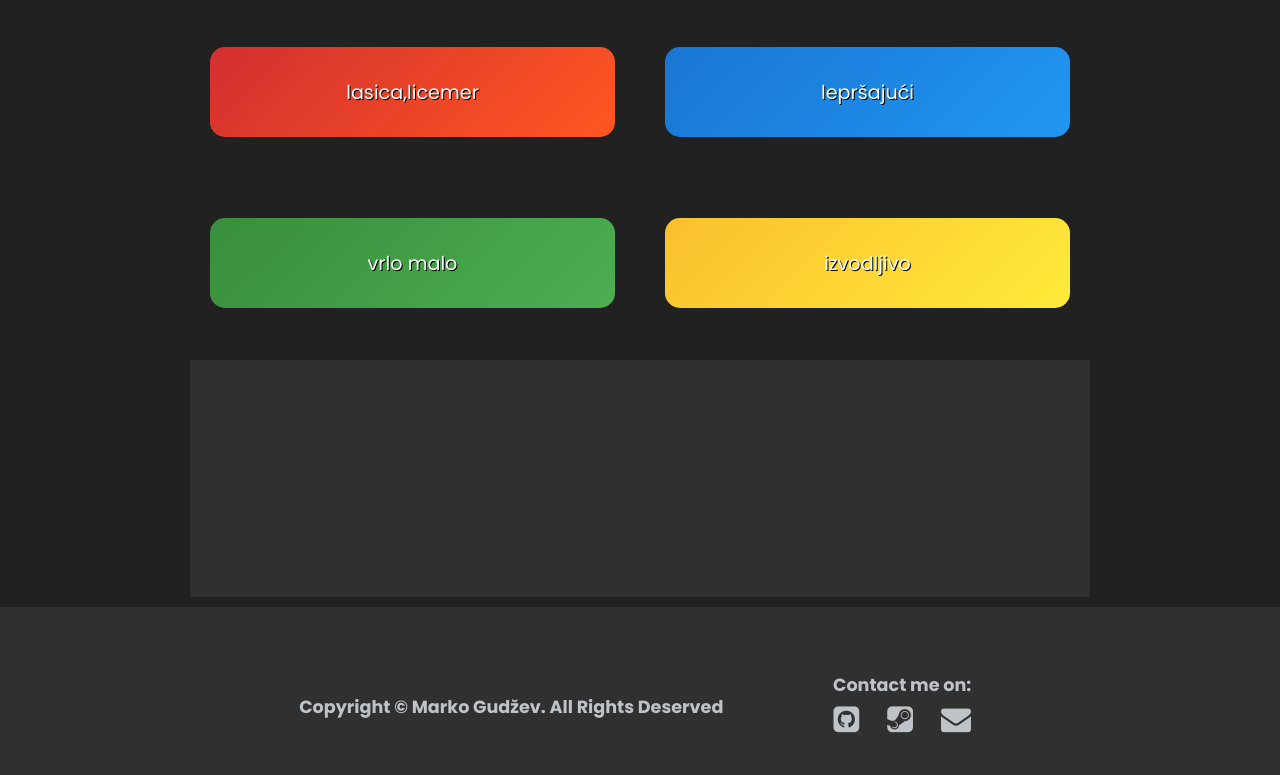
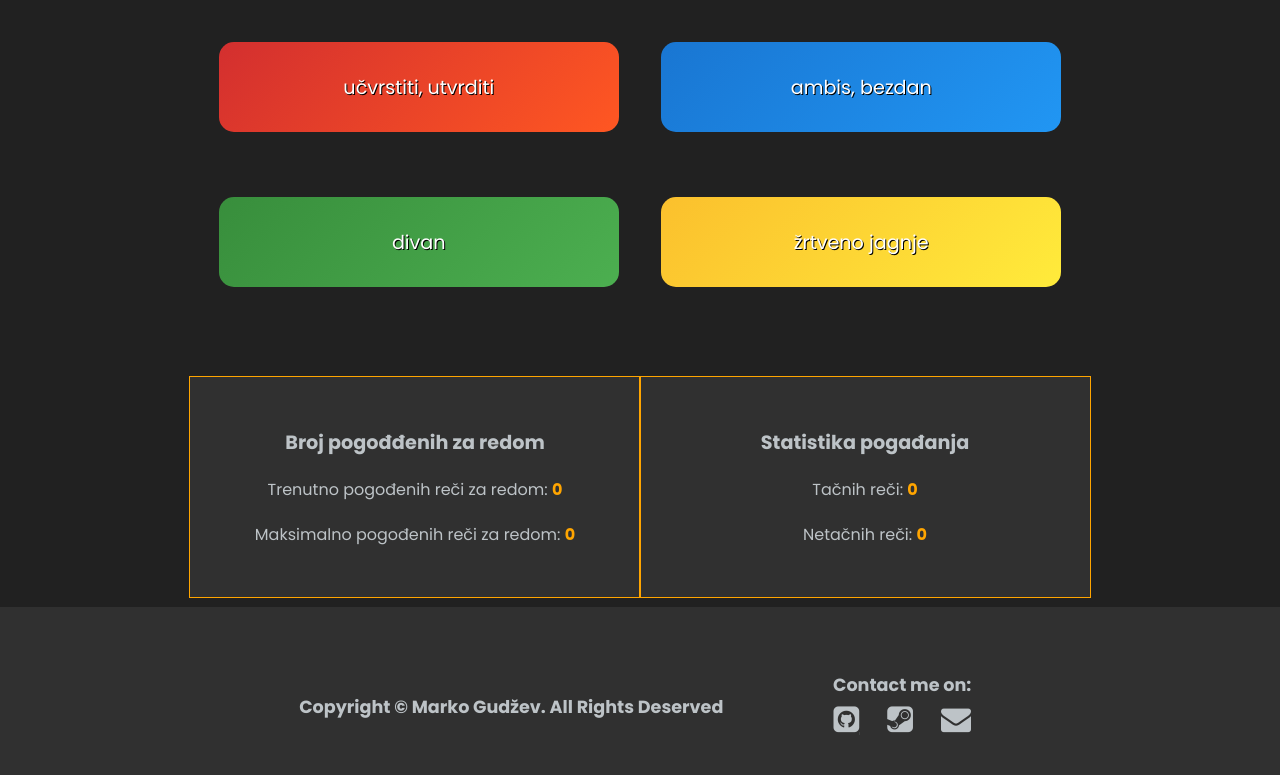
Before and after one commit to gudzev/EngageWords, a plain HTML site: page game.html in a window 1280 px wide. Shown: the part 193-968 px from the top of the page. Drawn offline with Linux system fonts and the light colour scheme.

Commit message:
improved word game and added scores

```diff
--- a/css/features.css
+++ b/css/features.css
@@ -1,7 +1,7 @@
 .features-page
 {
     background-color: var(--page-bg-color-2);
-    height: 100dvh;
+    height: 100vh;
     width: 100%;
     display: grid;
     grid-template-areas:"top-left middle top-right"
--- a/css/game.css
+++ b/css/game.css
@@ -10,7 +10,7 @@
 .game-container
 {
     position: relative;
-    height: 100dvh;
+    height: 100vh;
     display: flex;
     justify-content: center;
     align-items: center;
@@ -28,12 +28,6 @@
     margin-bottom: 10px;
 }
 
-.score-container
-{
-    width: 100%;
-    height: 100%;
-}
-
 .game
 {
     width: 900px;
@@ -46,7 +40,9 @@
         "green yellow";
     grid-template-columns: 1fr 1fr;
     grid-template-rows: 100px 1fr 1fr;
-    gap: 50px;
+    gap: 25px;
+    place-items: center;
+    margin-bottom: 50px;
 }
 
 .english-word
@@ -66,7 +62,9 @@
     display: flex;
     align-items: center;
     justify-content: center;
-    width: auto;
+    min-width: 300px;
+    width: 400px;
+    max-width: 400px;
     height: 90px;
     font-size: 1.2rem;
     color: white;
@@ -125,8 +123,43 @@
     transform: scale(1.03);
 }
 
+.score-container
+{
+    width: 100%;
+    height: 100%;
+    padding: 10px;
 
-@media (min-width:901px) and (max-width:1600px)
+    display: flex;
+    justify-content: center;
+    flex-direction: column;
+    align-items: center;
+    gap: 20px;
+    outline: 1px solid orange;
+}
+
+.score-container h1
+{
+    color: var(--text-color);
+    font-weight: bold;
+    text-align: center;
+    font-size: 1.2rem;
+}
+
+.score-container h2
+{
+    color: var(--text-color);
+    text-align: center;
+    font-size: 1rem;
+}
+
+.orange
+{
+    color: orange;
+    font-weight: bold;
+}
+
+
+@media (min-width:901px) and (max-width:1720px)
 {
     .game
     {
@@ -159,7 +192,7 @@
     .game
     {
         width: 95%;
-        height: 400px;
+        height: 500px;
         padding: 10px;
         display: grid;
         grid-template-areas:
@@ -174,34 +207,45 @@
 
     .score
     {
-        width: 95%;
-        height: 200px;
+        width: 97.5%;
+        height: 250px;
+        margin-bottom: 20px;
+    }
+
+    .score-container
+    {
+        width: 100%;
+        height: 100%;
+        padding: 5px;
+        gap: 10px;
+        outline: 1px solid orange;
+    }
+
+    .score-container h1
+    {
+        font-size: 1.1rem;
+    }
+
+    .score-container h2
+    {
+        font-size: .9rem;
     }
 
     .english-word
     {
         font-size: 1.7rem;
-        color: var(--text-color);
-        text-shadow: 1px 1px black;
-        text-align: center;
         grid-area: question;
     }
 
     .word-meaning
     {
-        display: flex;
-        align-items: center;
-        justify-content: center;
-        flex-wrap: wrap;
         width: 160px;
         height: 120px;
         font-size: 1rem;
-        color: white;
-        text-shadow: 1px 1px black;
-        border-radius: 15px;
         cursor: pointer;
         transition: all .3s;
         text-align: center;
         overflow-wrap: break-word;
+        min-width: 0px;
     }
 }
--- a/css/header.css
+++ b/css/header.css
@@ -139,8 +139,8 @@ header h1 a:hover
         text-decoration: none;
         width: 100%;
         transition: all .3s;
-        border-top: 1px solid var(--text-color);
-        border-bottom: 1px solid var(--text-color);
+        border-top: 1px solid orange;
+        border-bottom: 1px solid orange;
     }
 
     header nav ul li a:hover
--- a/data/words.js
+++ b/data/words.js
@@ -1,6 +1,9 @@
-class Word
+import { saveScore, score} from "../scripts/score.js";
+
+export class Word
 {
     static currentWordId = 0;
+    static availableWords;
 
     englishWord;
     serbianMeaning;
@@ -16,41 +19,45 @@ class Word
 
     generateQuestionHTML()
     {
-        let wordIndex = this.generateWord();
-        let wrongWordIndex1;
-        let wrongWordIndex2;
-        let wrongWordIndex3;
+        let correctWord = this.generateWord();
+        let wrongWord1;
+        let wrongWord2;
+        let wrongWord3;
 
         do
         {
-            wrongWordIndex1 = this.generateWord();
-            wrongWordIndex2 = this.generateWord();
-            wrongWordIndex3 = this.generateWord();
+            wrongWord1 = this.generateWord();
         }
-        while
-            (wrongWordIndex1 === wordIndex ||
-             wrongWordIndex2 === wordIndex ||
-             wrongWordIndex3 === wordIndex ||
-             wrongWordIndex1 === wrongWordIndex2 ||
-             wrongWordIndex1 === wrongWordIndex3 ||
-             wrongWordIndex2 === wrongWordIndex3
-            )
+        while(wrongWord1 === correctWord);
 
-        let indexArray = this.shuffle([wordIndex, wrongWordIndex1, wrongWordIndex2, wrongWordIndex3]);
+        do
+        {
+            wrongWord2 = this.generateWord();
+        }
+        while (wrongWord2 === correctWord || wrongWord2 === wrongWord1);
+
+        do
+        {
+            wrongWord3 = this.generateWord();
+        }
+        while (wrongWord3 === correctWord || wrongWord3 === wrongWord1 || wrongWord3 === wrongWord2);
+
+
+        let wordArray = this.shuffle([correctWord[0], wrongWord1[0], wrongWord2[0], wrongWord3[0]]);
 
         return `
 
             <div class="game">
 
-                <h1 class="english-word">${words[wordIndex].englishWord}</h1>
+                <h1 class="english-word">${correctWord[0].englishWord}</h1>
 
-                <a class="word-meaning red">${words[indexArray[0]].serbianMeaning}</a>
+                <a class="word-meaning red">${wordArray[0].serbianMeaning}</a>
 
-                <a class="word-meaning blue">${words[indexArray[1]].serbianMeaning}</a>
+                <a class="word-meaning blue">${wordArray[1].serbianMeaning}</a>
 
-                <a class="word-meaning yellow">${words[indexArray[2]].serbianMeaning}</a>
+                <a class="word-meaning yellow">${wordArray[2].serbianMeaning}</a>
 
-                <a class="word-meaning green">${words[indexArray[3]].serbianMeaning}</a>
+                <a class="word-meaning green">${wordArray[3].serbianMeaning}</a>
 
             </div>
 
@@ -58,9 +65,21 @@ class Word
 
                 <div class="score-container">
 
+                    <h1>Broj pogođđenih za redom</h1>
+
+                    <h2>Trenutno pogođenih reči za redom: <span class="orange score-current-winstreak"></span></h2>
+
+                    <h2>Maksimalno pogođenih reči za redom: <span class="orange score-max-winstreak">${score.maxWinStreak}</span></h2>
+
                 </div>
 
                 <div class="score-container">
+
+                    <h1>Statistika pogađanja</h1>
+
+                    <h2>Tačnih reči: <span class="orange score-correct-choices">${score.correctChoices}</span></h2>
+
+                    <h2>Netačnih reči: <span class="orange score-wrong-choices">${score.wrongChoices}</span></h2>
 
                 </div>
 
@@ -70,9 +89,9 @@ class Word
 
     generateWord()
     {
-        let wordsLength = words.length;
-        let wordIndex = Math.floor(Math.random() * wordsLength);
-        return wordIndex;
+        let wordIndex = Math.floor(Math.random() * Word.availableWords.length);
+        let word = Word.availableWords[wordIndex];
+        return [word, wordIndex];
     }
 
     // fisher-yates shuffle algorithm
@@ -93,147 +112,165 @@ class Word
 
 export const words =
 [
-    new Word("contemporary", ["savremen"], ""),
-    new Word("notion", ["ideja", "shvatanje"], ""),
-    new Word("dread", ["strah"], ""),
-    new Word("insular", ["izolovano"], ""),
-    new Word("unhinged", ["poremećen"], ""),
-    new Word("mundane", ["prizeman", "svakodnevni"], ""),
-    new Word("insufferable", ["nepodnošljiv"], ""),
-    new Word("vermin", ["štetočina"], ""),
-    new Word("deputy", ["pomoćnik"], ""),
-    new Word("venture", ["poduhvat"], ""),
-    new Word("transpire", ["ispariti"], ""),
-    new Word("fumble", ["petljati"], ""),
-    new Word("alleged", ["navodno"], ""),
-    new Word("sober", ["trezan"], ""),
-    new Word("nuisance", ["smetnja"], ""),
-    new Word("dubious", ["sumnjiv"], ""),
-    new Word("wacky", ["otkačen"], ""),
-    new Word("secluded", ["povučeno (mesto)"], ""),
-    new Word("reconnaissance", ["izviđanje"], ""),
-    new Word("suspense", ["neizvesnost"], ""),
-    new Word("yokel", ["seljačina"], ""),
-    new Word("grease", ["mast"], ""),
-    new Word("benevolent", ["dobroćudan"], ""),
-    new Word("mood", ["ćud"], ""),
-    new Word("pilgrim", ["hodočasnik"], ""),
-    new Word("kindling", ["potpala"], ""),
-    new Word("contemplating", ["misliti", "promisliti"], ""),
-    new Word("relentless", ["nemilosrdni"], ""),
-    new Word("impose", ["metnuti"], ""),
-    new Word("depravity", ["izopačenost"], ""),
-    new Word("perpetual", ["većito"], ""),
-    new Word("impudence", ["bezobrazluk"], ""),
-    new Word("vile", ["odvratan"], ""),
-    new Word("futile", ["uzaludan"], ""),
-    new Word("offspring", ["potomak"], ""),
-    new Word("grudge", ["zlovolja", "inat prema nekome"], ""),
-    new Word("snare", ["zamka"], ""),
-    new Word("threshold", ["prag"], ""),
-    new Word("convey", ["preneti"], ""),
-    new Word("cherish", ["negovati"], ""),
-    new Word("perish", ["propasti"], ""),
-    new Word("joist", ["greda"], ""),
-    new Word("errand", ["posao", "zadatak", "narudžbina"], ""),
-    new Word("courteous", ["ljubazan", "učtiv"], ""),
-    new Word("plough", ["orati"], ""),
-    new Word("nuance", ["suptilne promene"], ""),
-    new Word("jeopardy", ["rizik", "opasnost"], ""),
-    new Word("curated", ["pažljivo odabrano"], ""),
-    new Word("soothe", ["smiriti"], ""),
-    new Word("flatlined", ["spljošten"], ""),
-    new Word("buckle up", ["zakopčati se"], ""),
-    new Word("fasten the belt", ["vezati pojas"], ""),
-    new Word("commodity", ["roba"], ""),
-    new Word("slab", ["ploča"], ""),
-    new Word("sacrilege", ["svetogrđe"], ""),
-    new Word("ample", ["obilno"], ""),
-    new Word("thrilled", ["uzbuđen"], ""),
-    new Word("rendezvous", ["sastanak (randevu)"], ""),
-    new Word("preem", ["savršeno"], ""),
-    new Word("flattery", ["laskanje"], ""),
-    new Word("suite", ["apartman"], ""),
-    new Word("tarnish", ["ocrniti"], ""),
-    new Word("barf", ["povraćati"], ""),
-    new Word("uncharted", ["nemapirano", "neistraženo"], ""),
-    new Word("tingling", ["peckanje"], ""),
-    new Word("haze you", ["izigrati i poniziti"], ""),
-    new Word("ought", ["trebalo bi"], ""),
-    new Word("subsequent", ["sledeći"], ""),
-    new Word("enigma", ["zagonetka"], ""),
-    new Word("slyness", ["lukavstvo"], ""),
-    new Word("feasible", ["izvodljivo"], ""),
-    new Word("precinct", ["policijska stanica", "okrug"], ""),
-    new Word("detest", ["mrzeti"], ""),
-    new Word("specimen", ["uzorak"], ""),
-    new Word("alleviate", ["ublažiti"], ""),
-    new Word("undermine", ["potkopati"], ""),
-    new Word("diminish", ["smanjiti"], ""),
-    new Word("scapegoat", ["žrtveno jagnje"], ""),
-    new Word("peculiar", ["jedinstven"], ""),
-    new Word("scour", ["ribati", "očistiti"], ""),
-    new Word("juvenile", ["maloletnik"], ""),
-    new Word("wind down", ["opustiti se"], ""),
-    new Word("sway", ["ljuljati se"], ""),
-    new Word("frothing", ["penušanje"], ""),
-    new Word("gawking", ["blenuti"], ""),
-    new Word("pavement", ["trotoar"], ""),
-    new Word("fluttering", ["lepršajući"], ""),
-    new Word("tritest", ["banalan"], ""),
-    new Word("unobtrusive", ["povučen"], ""),
-    new Word("heaps", ["gomile"], ""),
-    new Word("vulture", ["lešinar"], ""),
-    new Word("unfettered", ["oslobođen okova"], ""),
-    new Word("resemble", ["ličiti na"], ""),
-    new Word("divulge", ["otkriti"], ""),
-    new Word("merit", ["zasluga"], ""),
-    new Word("abyss", ["ambis", "bezdan"], ""),
-    new Word("memento", ["uspomena"], ""),
-    new Word("niche", ["pozicija koja odgovara nekome"], ""),
-    new Word("bum a cig", ["pitati za cigaru"], ""),
-    new Word("reminiscing", ["prisećati se"], ""),
-    new Word("utter", ["izgovoriti", "izjaviti", "potpuno"], ""),
-    new Word("renowned", ["čuven"], ""),
-    new Word("miniscule", ["vrlo malo"], ""),
-    new Word("daffodil", ["narcis"], ""),
-    new Word("weasel", ["lasica", "licemer"], ""),
-    new Word("remorse", ["kajanje", "griza savesti"], ""),
-    new Word("lunge", ["baciti se", "napad mačem"], ""),
-    new Word("lenient", ["popustljiv"], ""),
-    new Word("riddance", ["oslobađanje"], ""),
-    new Word("mock", ["rugati se"], ""),
-    new Word("surmise", ["pretpostaviti"], ""),
-    new Word("grin", ["osmeh"], ""),
-    new Word("ignorance", ["neznanje"], ""),
-    new Word("delightful", ["divan"], ""),
-    new Word("freight", ["teretni"], ""),
-    new Word("consolidate", ["učvrstiti", "utvrditi"], ""),
-    new Word("inept", ["nesposoban"], ""),
-    new Word("bust", ["neuspeh"], ""),
-    new Word("fond", ["drag", "sklon"], ""),
-    new Word("bozo", ["glup čovek"], ""),
-    new Word("shackle", ["okovati"], ""),
-    new Word("wreak", ["sejati"], ""),
-    new Word("reverence", ["poštovanje"], ""),
-    new Word("persuade", ["nagovoriti"], ""),
-    new Word("havoc", ["haos", "pustoš"], ""),
-    new Word("saturation", ["zasićenje"], ""),
-    new Word("corny", ["banalno"], ""),
-    new Word("omen", ["znak"], ""),
-    new Word("ominous", ["zlokobno"], ""),
-    new Word("ribbon", ["traka"], ""),
-    new Word("curb", ["obuzdati"], ""),
-    new Word("slump", ["srozati"], ""),
-    new Word("hangover", ["mamurluk"], ""),
-    new Word("candor", ["iskrenost"], ""),
-    new Word("groin", ["prepone"], ""),
-    new Word("framed", ["optužen"], ""),
-    new Word("reap", ["pokositi"], ""),
-    new Word("apprehension", ["privođenje"], ""),
-    new Word("hermit", ["pustinjak"], ""),
-    new Word("vacant", ["prazan"], ""),
-    new Word("surreal", ["nadrealno"], ""),
-    new Word("solemn", ["svečani"], ""),
-    new Word("prominent", ["istaknut"], "")
+    new Word("contemporary", "savremen", ""),
+    new Word("notion", "ideja, shvatanje", ""),
+    new Word("dread", "strah", ""),
+    new Word("insular", "izolovano", ""),
+    new Word("unhinged", "poremećen", ""),
+    new Word("mundane", "prizeman, svakodnevni", ""),
+    new Word("insufferable", "nepodnošljiv", ""),
+    new Word("vermin", "štetočina", ""),
+    new Word("deputy", "pomoćnik", ""),
+    new Word("venture", "poduhvat", ""),
+    new Word("transpire", "ispariti", ""),
+    new Word("fumble", "petljati", ""),
+    new Word("alleged", "navodno", ""),
+    new Word("sober", "trezan", ""),
+    new Word("nuisance", "smetnja", ""),
+    new Word("dubious", "sumnjiv", ""),
+    new Word("wacky", "otkačen", ""),
+    new Word("secluded", "povučeno (mesto)", ""),
+    new Word("reconnaissance", "izviđanje", ""),
+    new Word("reconnaissance", "izviđanje", ""),
+    new Word("suspense", "neizvesnost", ""),
+    new Word("yokel", "seljačina", ""),
+    new Word("grease", "mast", ""),
+    new Word("benevolent", "dobroćudan", ""),
+    new Word("mood", "ćud", ""),
+    new Word("pilgrim", "hodočasnik", ""),
+    new Word("kindling", "potpala", ""),
+    new Word("contemplating", "misliti, promisliti", ""),
+    new Word("relentless", "nemilosrdni", ""),
+    new Word("impose", "metnuti", ""),
+    new Word("depravity", "izopačenost", ""),
+    new Word("perpetual", "većito", ""),
+    new Word("impudence", "bezobrazluk", ""),
+    new Word("vile", "odvratan", ""),
+    new Word("futile", "uzaludan", ""),
+    new Word("offspring", "potomak", ""),
+    new Word("grudge", "zlovolja, inat prema nekome", ""),
+    new Word("snare", "zamka", ""),
+    new Word("threshold", "prag", ""),
+    new Word("convey", "preneti", ""),
+    new Word("cherish", "negovati", ""),
+    new Word("perish", "propasti", ""),
+    new Word("joist", "greda", ""),
+    new Word("errand", "posao, zadatak, narudžbina", ""),
+    new Word("courteous", "ljubazan, učtiv", ""),
+    new Word("plough", "orati", ""),
+    new Word("nuance", "suptilne promene", ""),
+    new Word("jeopardy", "rizik, opasnost", ""),
+    new Word("curated", "pažljivo odabrano", ""),
+    new Word("soothe", "smiriti", ""),
+    new Word("flatlined", "spljošten", ""),
+    new Word("buckle up", "zakopčati se", ""),
+    new Word("fasten the belt", "vezati pojas", ""),
+    new Word("commodity", "roba", ""),
+    new Word("slab", "ploča", ""),
+    new Word("sacrilege", "svetogrđe", ""),
+    new Word("ample", "obilno", ""),
+    new Word("thrilled", "uzbuđen", ""),
+    new Word("rendezvous", "sastanak (randevu)", ""),
+    new Word("preem", "savršeno", ""),
+    new Word("flattery", "laskanje", ""),
+    new Word("suite", "apartman", ""),
+    new Word("tarnish", "ocrniti", ""),
+    new Word("barf", "povraćati", ""),
+    new Word("uncharted", "nemapirano, neistraženo", ""),
+    new Word("tingling", "peckanje", ""),
+    new Word("haze you", "izigrati i poniziti", ""),
+    new Word("ought", "trebalo bi", ""),
+    new Word("subsequent", "sledeći", ""),
+    new Word("enigma", "zagonetka", ""),
+    new Word("slyness", "lukavstvo", ""),
+    new Word("feasible", "izvodljivo", ""),
+    new Word("precinct", "policijska stanica, okrug", ""),
+    new Word("detest", "mrzeti", ""),
+    new Word("specimen", "uzorak", ""),
+    new Word("alleviate", "ublažiti", ""),
+    new Word("undermine", "potkopati", ""),
+    new Word("diminish", "smanjiti", ""),
+    new Word("scapegoat", "žrtveno jagnje", ""),
+    new Word("peculiar", "jedinstven", ""),
+    new Word("scour", "ribati, očistiti", ""),
+    new Word("juvenile", "maloletnik", ""),
+    new Word("wind down", "opustiti se", ""),
+    new Word("sway", "ljuljati se", ""),
+    new Word("frothing", "penušanje", ""),
+    new Word("gawking", "blenuti", ""),
+    new Word("pavement", "trotoar", ""),
+    new Word("fluttering", "lepršajući", ""),
+    new Word("tritest", "banalan", ""),
+    new Word("unobtrusive", "povučen", ""),
+    new Word("heaps", "gomile", ""),
+    new Word("vulture", "lešinar", ""),
+    new Word("unfettered", "oslobođen okova", ""),
+    new Word("resemble", "ličiti na", ""),
+    new Word("divulge", "otkriti", ""),
+    new Word("merit", "zasluga", ""),
+    new Word("abyss", "ambis, bezdan", ""),
+    new Word("memento", "uspomena", ""),
+    new Word("niche", "pozicija koja odgovara nekome", ""),
+    new Word("bum a cig", "pitati za cigaru", ""),
+    new Word("reminiscing", "prisećati se", ""),
+    new Word("utter", "izgovoriti, izjaviti, potpuno", ""),
+    new Word("renowned", "čuven", ""),
+    new Word("miniscule", "vrlo malo", ""),
+    new Word("daffodil", "narcis", ""),
+    new Word("weasel", "lasica, licemer", ""),
+    new Word("remorse", "kajanje, griza savesti", ""),
+    new Word("lunge", "baciti se, napad mačem", ""),
+    new Word("lenient", "popustljiv", ""),
+    new Word("riddance", "oslobađanje", ""),
+    new Word("mock", "rugati se", ""),
+    new Word("surmise", "pretpostaviti", ""),
+    new Word("grin", "osmeh", ""),
+    new Word("ignorance", "neznanje", ""),
+    new Word("delightful", "divan", ""),
+    new Word("freight", "teretni", ""),
+    new Word("consolidate", "učvrstiti, utvrditi", ""),
+    new Word("inept", "nesposoban", ""),
+    new Word("bust", "neuspeh", ""),
+    new Word("fond", "drag, sklon", ""),
+    new Word("bozo", "glup čovek", ""),
+    new Word("shackle", "okovati", ""),
+    new Word("wreak", "sejati", ""),
+    new Word("reverence", "poštovanje", ""),
+    new Word("persuade", "nagovoriti", ""),
+    new Word("havoc", "haos, pustoš", ""),
+    new Word("saturation", "zasićenje", ""),
+    new Word("corny", "banalno", ""),
+    new Word("omen", "znak", ""),
+    new Word("ominous", "zlokobno", ""),
+    new Word("ribbon", "traka", ""),
+    new Word("curb", "obuzdati", ""),
+    new Word("slump", "srozati", ""),
+    new Word("hangover", "mamurluk", ""),
+    new Word("candor", "iskrenost", ""),
+    new Word("groin", "prepone", ""),
+    new Word("framed", "optužen", ""),
+    new Word("reap", "pokositi", ""),
+    new Word("apprehension", "privođenje", ""),
+    new Word("hermit", "pustinjak", ""),
+    new Word("vacant", "prazan", ""),
+    new Word("surreal", "nadrealno", ""),
+    new Word("solemn", "svečani", ""),
+    new Word("prominent", "istaknut", ""),
+    new Word("thumping", "lupanje", ""),
+    new Word("convenience", "udobnost", ""),
+    new Word("inconvenience", "neprijatnost, neugodnost", ""),
+    new Word("loquacious", "pričljiv", ""),
+    new Word("stumble", "zapeti", ""),
+    new Word("crumple", "zgužvati", ""),
+    new Word("sitch", "situacija", ""),
+    new Word("interrogation", "ispitivanje", ""),
+    new Word("distress", "nevolja", ""),
+    new Word("derelict", "napušteno", ""),
+    new Word("piston", "klip", ""),
+    new Word("nab", "ukrasti", ""),
+    new Word("fiddle", "pozabaviti se", ""),
+    new Word("wane", "oslabiti", ""),
+    new Word("gusty", "nagli", ""),
 ];
+
+Word.availableWords = Array.from(words);
--- a/scripts/game.js
+++ b/scripts/game.js
@@ -1,6 +1,9 @@
-import { words } from "../data/words.js";
+import { words, Word} from "../data/words.js";
+import { score, updateScore} from "./score.js";
 
 const gameDiv = document.querySelector(".game-container");
+
+let currentWinStreak = 0;
 
 playGame();
 
@@ -8,6 +11,9 @@ function playGame()
 {
     const randomWord = words[0];
     gameDiv.innerHTML = randomWord.generateQuestionHTML();
+
+    let currentWinStreakSpan = document.querySelector(".score-current-winstreak");
+    currentWinStreakSpan.innerHTML = currentWinStreak;
 
     document.querySelectorAll(".word-meaning").forEach((word) =>
         {
@@ -17,22 +23,39 @@ function playGame()
                 let attemptSerbianWord = word.textContent;
                 let correctSerbianWord = undefined;
 
-                let correctWord = words.find(word => word.englishWord === englishWord)
+                let correctWord = words.find(word => word.englishWord.trim() === englishWord.trim())
 
                 if(correctWord)
                 {
                     correctSerbianWord = correctWord.serbianMeaning;
                 }
 
-                console.log(correctSerbianWord);
-
                 if(correctSerbianWord == attemptSerbianWord)
                 {
+                    if(!(Word.availableWords.length > 4))
+                    {
+                        console.log("you have won!!!");
+                    }
+
+                    Word.availableWords.splice(correctWord, 1);
+                    console.log(Word.availableWords.length + ' ' + "words remaining to get guessed...");
+
+                    currentWinStreak++;
+                    score.correctChoices++;
+
+                    if(currentWinStreak > score.maxWinStreak)
+                    {
+                        score.maxWinStreak = currentWinStreak;
+                    }
+
+                    updateScore(currentWinStreak);
                     playGame();
                 }
                 else
                 {
-                    // ako niej tacna rec izabrana
+                    currentWinStreak = 0;
+                    score.wrongChoices++;
+                    updateScore(currentWinStreak);
                 }
             });
         })
--- /dev/null
+++ b/scripts/score.js
@@ -0,0 +1,26 @@
+export const score = JSON.parse(localStorage.getItem("score")) ||
+{
+    maxWinStreak: 0,
+    correctChoices: 0,
+    wrongChoices: 0,
+}
+
+export function saveScore()
+{
+    localStorage.setItem("score", JSON.stringify(score));
+}
+
+export function updateScore(crrentWinStreak)
+{
+    let maxWinStreak = document.querySelector(".score-max-winstreak");
+    let correctChoices = document.querySelector(".score-correct-choices");
+    let wrongChoices = document.querySelector(".score-wrong-choices");
+    let currentWinStreak = document.querySelector(".score-current-winstreak");
+
+    maxWinStreak.textContent = score.maxWinStreak;
+    correctChoices.textContent = score.correctChoices;
+    wrongChoices.textContent = score.wrongChoices;
+    currentWinStreak.textContent = crrentWinStreak;
+
+    saveScore();
+}
```
